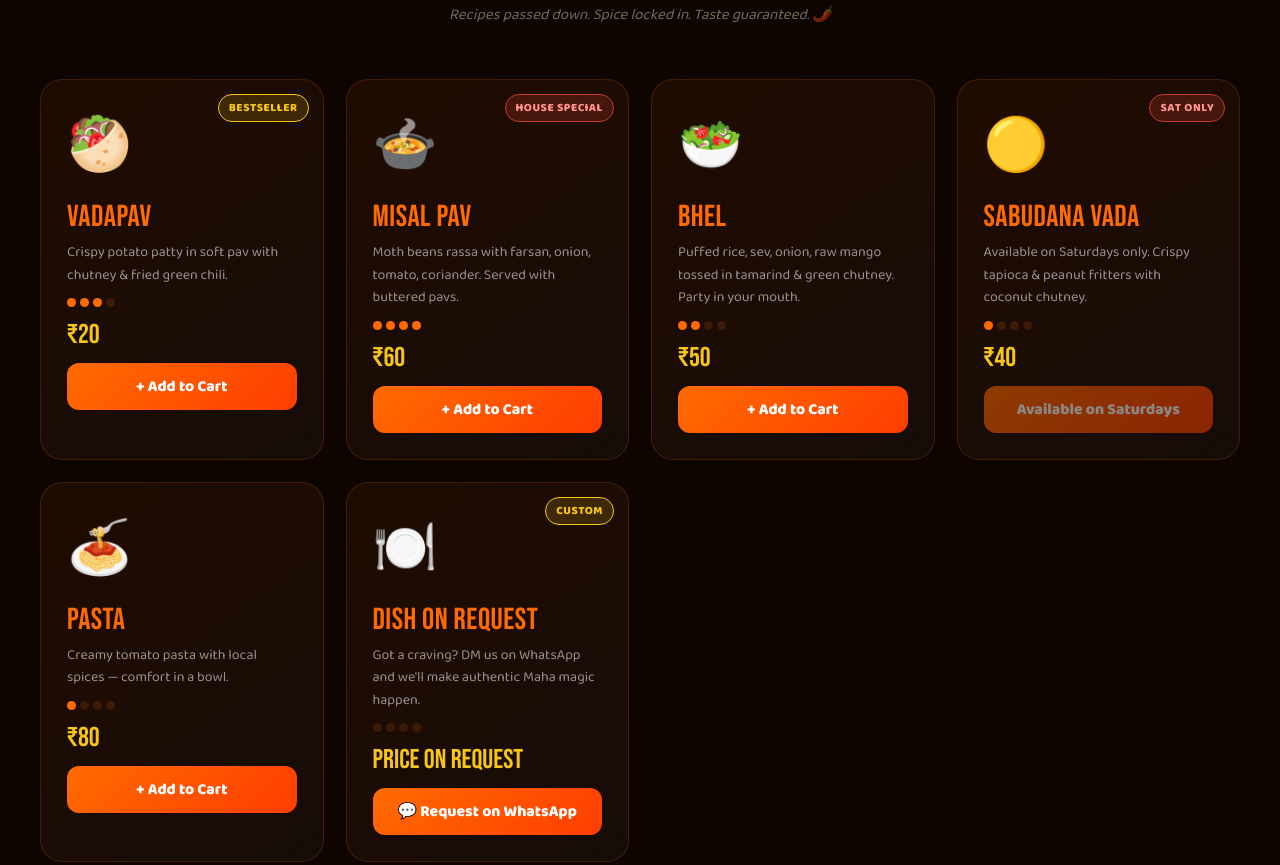
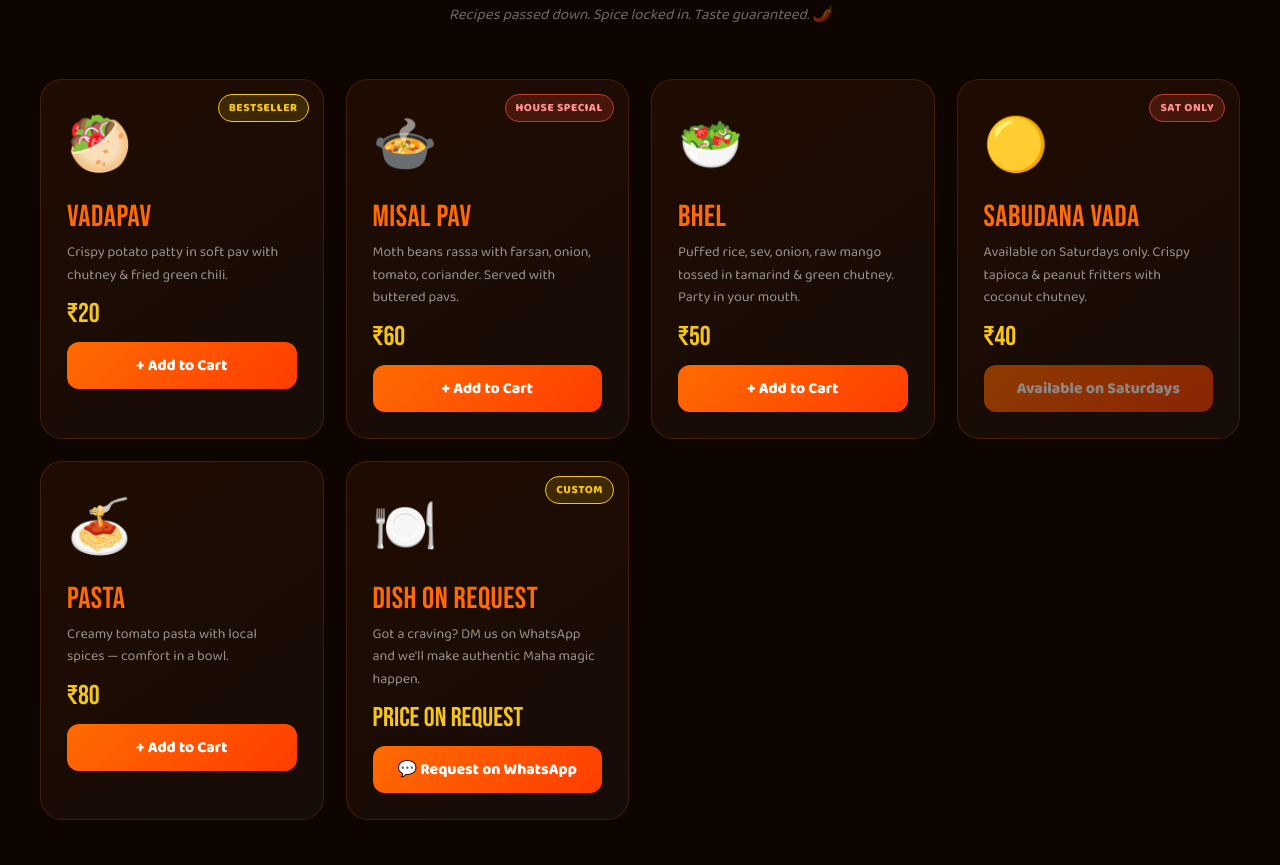
Before and after one commit to Pranay1004/aniketfood, a plain HTML site: page index.html in a window 1280 px wide. Shown: the part 1026-1891 px from the top of the page. Drawn offline with Linux system fonts and the light colour scheme.

Commit message:
Remove spice indicator dots from menu cards

```diff
--- a/index.html
+++ b/index.html
@@ -229,9 +229,9 @@ section{padding:80px 20px;}
 .mc:hover .mc-emoji{transform:scale(1.18) rotate(8deg);}
 .mc-name{font-family:'Bebas Neue',sans-serif;font-size:1.9rem;color:var(--saffron);letter-spacing:.5px;}
 .mc-desc{font-size:.88rem;color:rgba(255,255,255,.55);margin:6px 0 12px;line-height:1.6;}
-.spice-row{display:flex;gap:4px;margin-bottom:12px;}
-.sd{width:9px;height:9px;border-radius:50%;background:rgba(255,107,0,.15);}
-.sd.on{background:var(--saffron);}
+.spice-row{display:none;}
+.sd{display:none;}
+.sd.on{display:none;}
 .mc-price{font-family:'Bebas Neue',sans-serif;font-size:1.7rem;color:var(--turmeric);}
 .add-btn{
   width:100%;margin-top:12px;padding:11px;border:none;border-radius:12px;
@@ -721,7 +721,7 @@ function renderMenu() {
   const grid = $('menu-grid');
   const todayIsSat = new Date().getDay() === 6; // Saturday = 6
   MENU.forEach((item, i) => {
-    const dots = [1,2,3,4].map(n=>`<div class="sd ${n<=item.spice?'on':''}"></div>`).join('');
+
     const div = document.createElement('div');
     div.className = 'mc';
     div.style.transitionDelay = `${i*.07}s`;
@@ -752,7 +752,6 @@ function renderMenu() {
       <span class="mc-emoji">${item.emoji}</span>
       <div class="mc-name">${item.name}</div>
       <div class="mc-desc">${item.desc}</div>
-      <div class="spice-row">${dots}</div>
       <div class="mc-price">${item.price>0?'₹'+item.price:'Price on Request'}</div>
       ${actionHtml}`;
     grid.appendChild(div);
```
